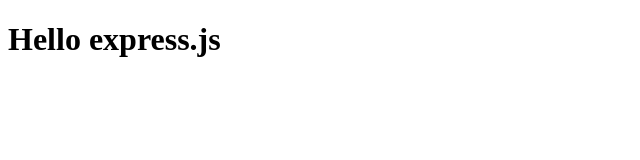
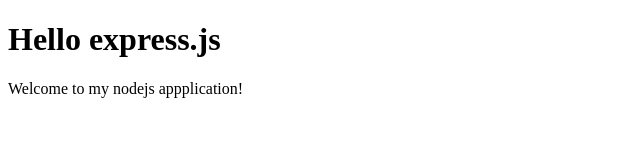
Before and after one commit to trant26/web-server, a website: page public/index.html in a window 1280 px wide. Shown: the whole page, without its empty margins (0-640 px from the left). Drawn offline with Linux system fonts and the light colour scheme.

Commit message:
update index.html

```diff
--- a/public/index.html
+++ b/public/index.html
@@ -7,5 +7,6 @@
 
     <body>
         <h1>Hello express.js</h1>
+        <p>Welcome to my nodejs appplication!</p>
     </body>
 </html>
```
